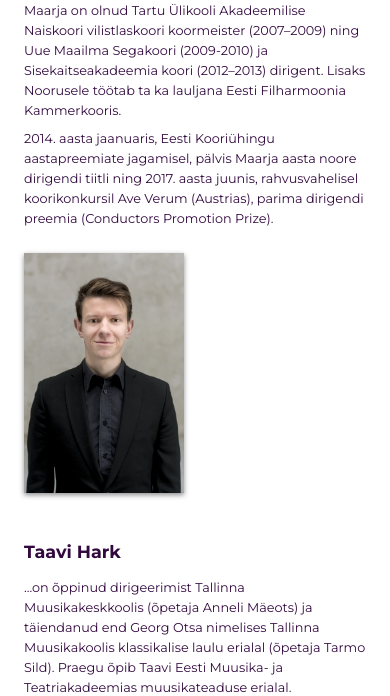
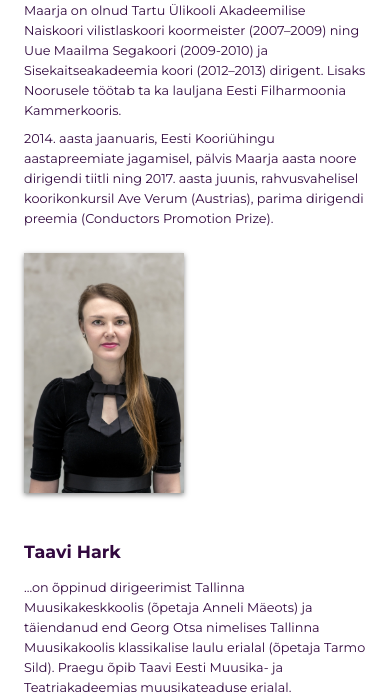
Before and after one commit to lepatriinukast/Noorus, a Node server app: page /koorist in a window 390 px wide. Shown: the part 2586-3282 px from the top of the page. Run offline with Node 20, Linux system fonts and the light colour scheme; some libraries are stand-ins or nearby versions.

Commit message:
change Maarja picture

```diff
--- a/public/css/style.css
+++ b/public/css/style.css
@@ -814,7 +814,7 @@ body {
       background-image: url("../img/Maarja.jpg"); }
       @media screen and (max-width: 500px) {
         .section-dirigendid__img--1 {
-          background-image: url("../img/Optimized-Taavi.jpg"); } }
+          background-image: url("../img/Optimized-Maarja.jpg"); } }
     .section-dirigendid__img--2 {
       background-image: url("../img/Taavi.jpg"); }
       @media screen and (max-width: 500px) {
--- a/public/js/index.js
+++ b/public/js/index.js
@@ -20,6 +20,17 @@ function removeHiddenMenu() {
 var popup = document.getElementById("popup");
 var popupForm = document.getElementById("popup-form");
 
+
+// FUNCTION to prevent scrolling on popup
+
+function noScroll() {
+  if (popup.classList.contains("show")) {
+    window.scrollTo(0, 0);
+  } else {
+    return false;
+  }
+}
+
 // FUNCTIONS for toggling the popup
 
 function addPopup() {
@@ -28,8 +39,8 @@ function addPopup() {
 }
 
 function removePopup() {
-popup.classList.remove("show");
-popup.classList.add("hide");
+  popup.classList.remove("show");
+  popup.classList.add("hide");
 }
 
 // VARIABLES for the dropdown buttons and menus
@@ -82,10 +93,14 @@ function removeDropdownMenuFooter() {
   }
 }
 
+// EXECUTION CODE- Prevents scrolling on popup
+
+window.addEventListener("scroll", noScroll);
+
 // EXECUTION CODE- Activates one of the above functions if the right button is clicked and closes the hidden menus if anything else is clicked
 
 document.addEventListener("click", function(event) {
-  if (event.target.parentNode !== popupForm && event.target !== popupForm) {
+  if (event.target !== popupForm) {
     removePopup();
   } else if (event.target === menuButton) {
     event.preventDefault();
--- a/public/sass/pages/_koorist.scss
+++ b/public/sass/pages/_koorist.scss
@@ -124,7 +124,7 @@
     &--1 {
       background-image: url("../img/Maarja.jpg");
       @media screen and (max-width: 500px) {
-        background-image: url("../img/Optimized-Taavi.jpg");
+        background-image: url("../img/Optimized-Maarja.jpg");
       }
     }
 
```
